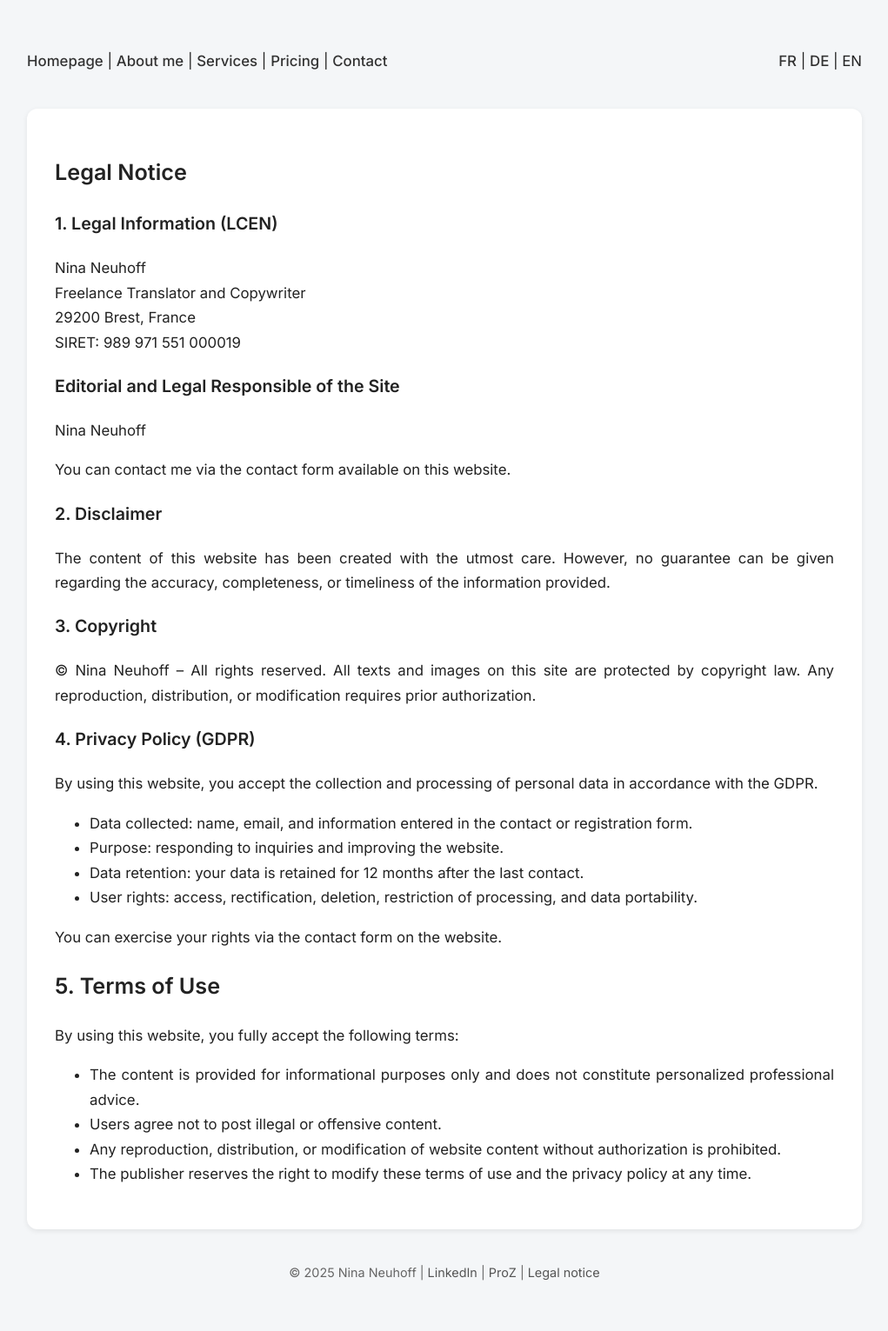
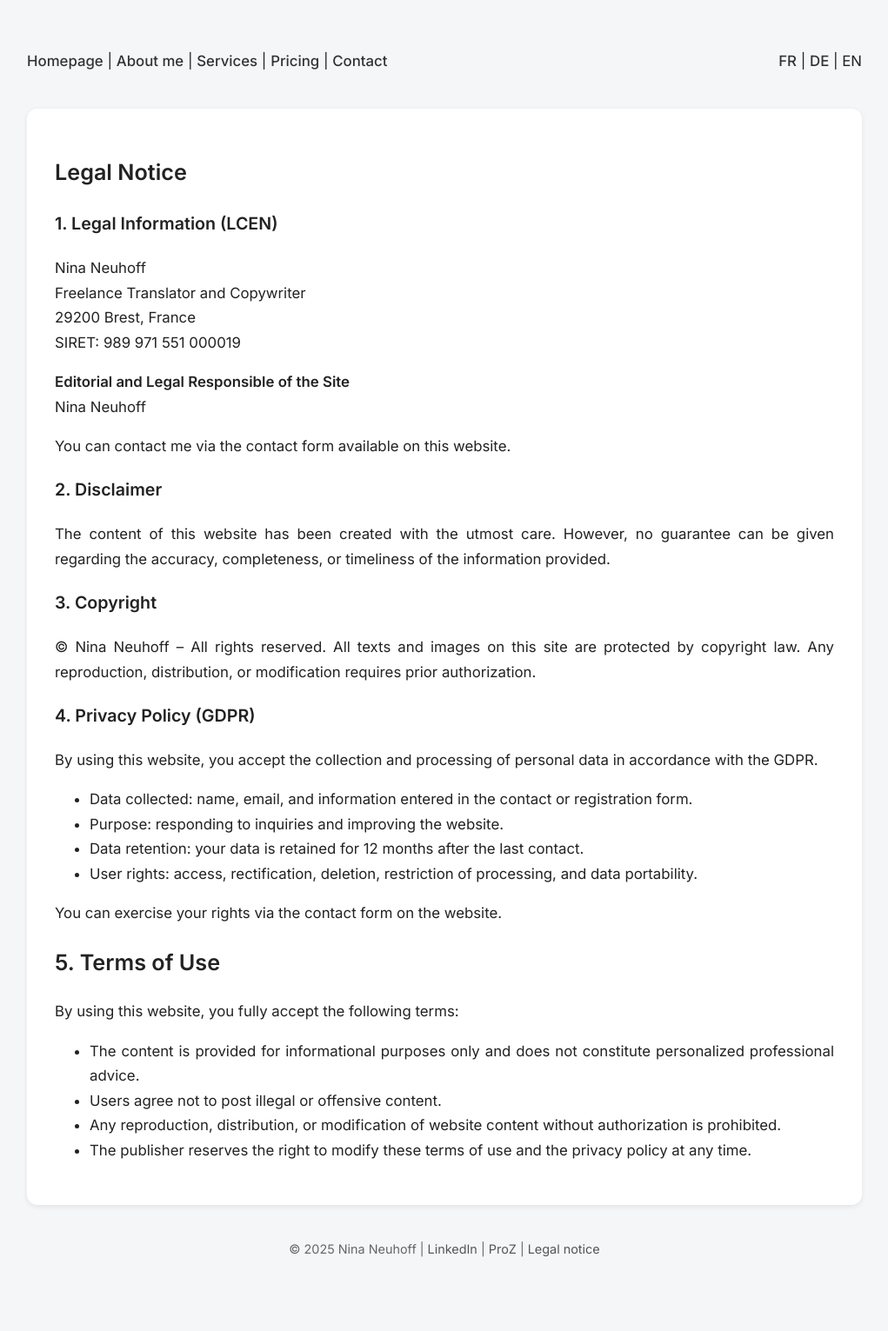
Before and after one commit to nneuhoff/traduction-translation-uebersetzung, a Jekyll site: the page built from en/impressum.md, in a window 1280 px wide. Shown: the whole page at 87% size, without its empty margins (129-1150 px from the left). Built offline with Jekyll 4.4.1, drawn with Linux system fonts in a browser that asks for light colours; after the commit the page ends 1504 px from its top, so only the background shows below that.

```diff
--- a/en/impressum.md
+++ b/en/impressum.md
@@ -12,7 +12,7 @@ Freelance Translator and Copywriter
 29200 Brest, France
 SIRET: 989 971 551 000019
 
-### Editorial and Legal Responsible of the Site
+**Editorial and Legal Responsible of the Site**
 Nina Neuhoff
 
 You can contact me via the contact form available on this website.
```
